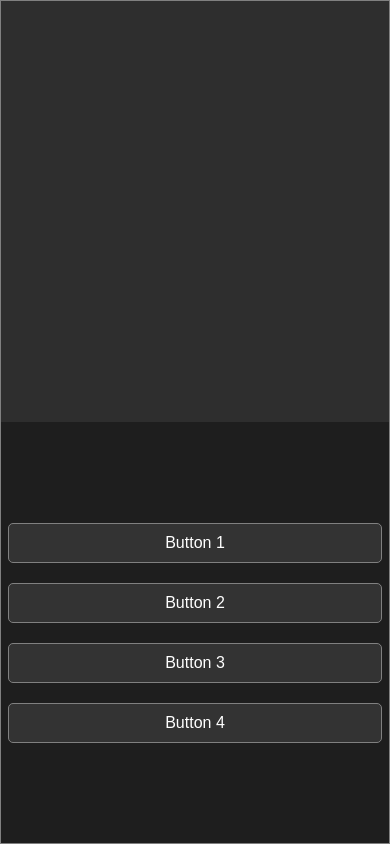
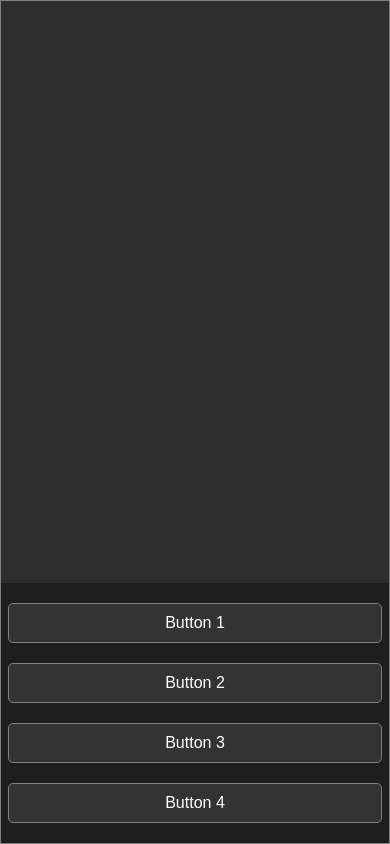
Before and after one commit to fractalated/Weather-App, a plain HTML site: page index.html in a window 390 px wide. Drawn offline with Linux system fonts and the light colour scheme.

Commit message:
Update index.html

```diff
--- a/index.html
+++ b/index.html
@@ -22,7 +22,6 @@
         }
 
         .buttons-frame, .content-frame {
-            flex: 1;
             padding: 10px;
         }
 
@@ -32,6 +31,13 @@
             flex-direction: column;
             justify-content: center;
             align-items: center;
+            flex-basis: 20%;
+        }
+
+        .content-frame {
+            background-color: #2e2e2e;
+            overflow: auto;
+            flex-basis: 80%;
         }
 
         .buttons-frame a {
@@ -50,11 +56,6 @@
             background-color: #555;
         }
 
-        .content-frame {
-            background-color: #2e2e2e;
-            overflow: auto;
-        }
-
         iframe {
             width: 100%;
             height: 100%;
@@ -64,6 +65,14 @@
         @media (max-width: 768px) {
             .container {
                 flex-direction: column-reverse;
+            }
+
+            .buttons-frame {
+                flex-basis: 20%;
+            }
+
+            .content-frame {
+                flex-basis: 80%;
             }
 
             .buttons-frame a {
```
